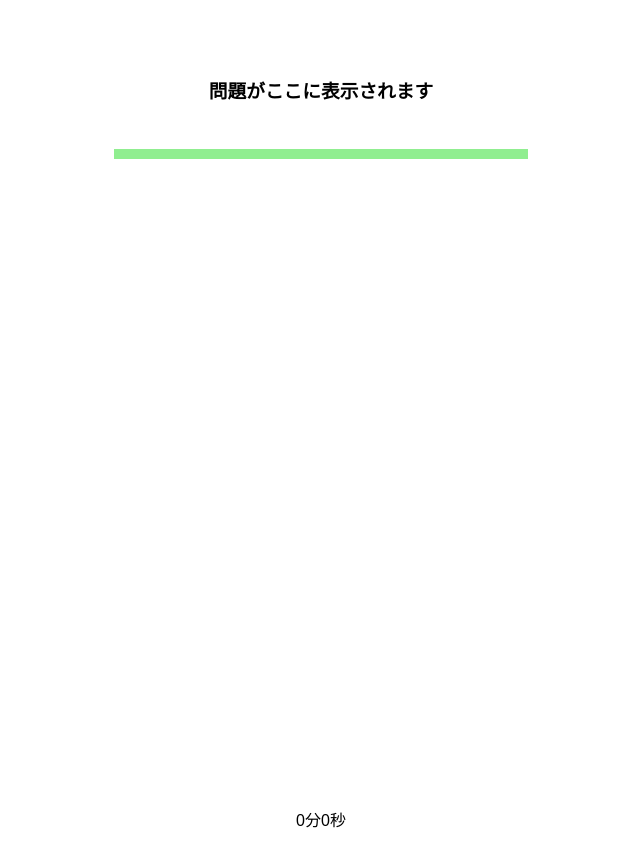
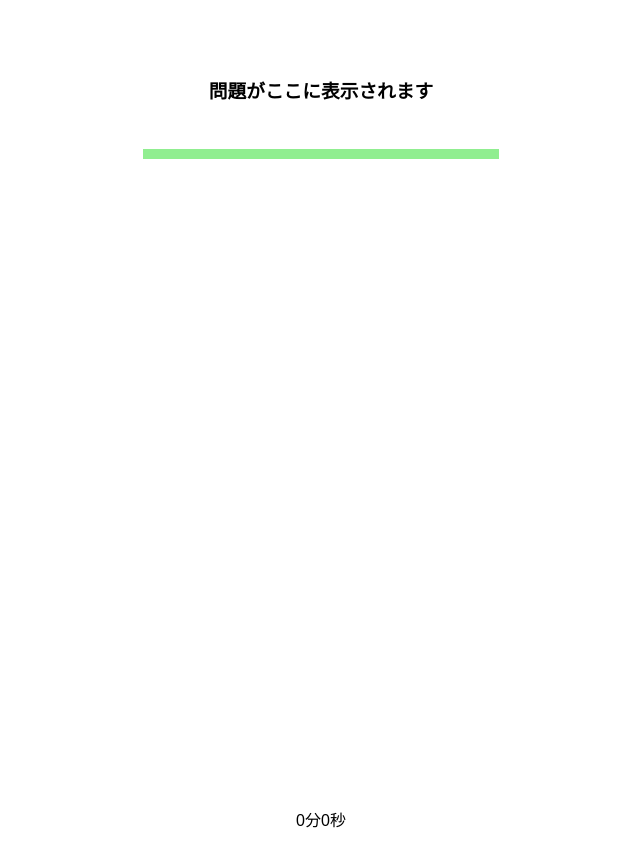
Before and after one commit to isseiM0312/TSST_demo, a Next.js app: page /phone in a window 1280 px wide. Shown: the whole page, without its empty margins (319-959 px from the left). Built offline with nearby package versions, Linux system fonts and the light colour scheme; no server answers.

Commit message:
fixed size for iphone

```diff
--- a/src/components/breakTime.tsx
+++ b/src/components/breakTime.tsx
@@ -17,7 +17,7 @@ type BreakTimeProps = {
 
 export const BreakTime = ({ breaktime } : BreakTimeProps) => {
     return (
-      <div style={{ display: 'flex', alignItems: 'center', justifyContent: 'center', flexDirection: 'column', width: 414 }}>
+      <div style={{ display: 'flex', alignItems: 'center', justifyContent: 'center', flexDirection: 'column', width: 356 }}>
         <h1 style={h1Style}>{breaktime}</h1>
         <p style={pStyle}>次の問題に備えてください</p>
       </div>
--- a/src/components/camera.tsx
+++ b/src/components/camera.tsx
@@ -5,7 +5,7 @@ export const Camera = () => {
   const webcamRef = React.useRef(null);
 
   const videoConstraints = {
-    width: 414,
+    width: 356,
     height: 644,
     facingMode: 'user',
   };
--- a/src/components/centerStack.tsx
+++ b/src/components/centerStack.tsx
@@ -8,7 +8,7 @@ export const CenterStack: React.FC<CenterStackProps> = ({ children }) => {
   return (
     <div
       style={{
-        width: 414,
+        width: 356,
         height: '812px',
         position: 'relative',
       }}
--- a/src/components/nextQuestion.tsx
+++ b/src/components/nextQuestion.tsx
@@ -16,7 +16,7 @@ const Text = {
 
 export const NextQuestionButton: React.FC = () => {
   return (
-    <div style={{ display: 'flex', alignItems: 'center', justifyContent: 'center', flexDirection: 'column', width: 414 }}>
+    <div style={{ display: 'flex', alignItems: 'center', justifyContent: 'center', flexDirection: 'column', width: 356 }}>
       <div style={Triangle} />
       <div style={Text}>テストを開始</div>
     </div>
--- a/src/pages/phone.tsx
+++ b/src/pages/phone.tsx
@@ -2,7 +2,6 @@ import React, { useEffect, useRef, useState } from "react";
 import { Camera } from "../components/camera";
 import { SecondsToMinutes } from "@/components/timer";
 import { Progress } from "@/components/progress";
-import { CenterStack } from "@/components/centerStack";
 import { NextQuestionButton } from "@/components/nextQuestion";
 import { BreakTime } from "@/components/breakTime";
 
--- a/src/styles/style.module.css
+++ b/src/styles/style.module.css
@@ -6,7 +6,7 @@
   justify-content: center;
   align-items: center;
   height: 120px;
-  width: 414px;
+  width: 356px;
   background-color: white;
 }
 
@@ -25,7 +25,7 @@
     justify-content: center; /* 縦方向の中央ぞろえ */
     align-items: center; /* 横方向の中央ぞろえ */
     height: 844px;
-    width: 414px;
+    width: 356px;
   }
 
   .entire {
```
Also changed, not shown: 1 other file (tests, documents, lock files or other folders).
